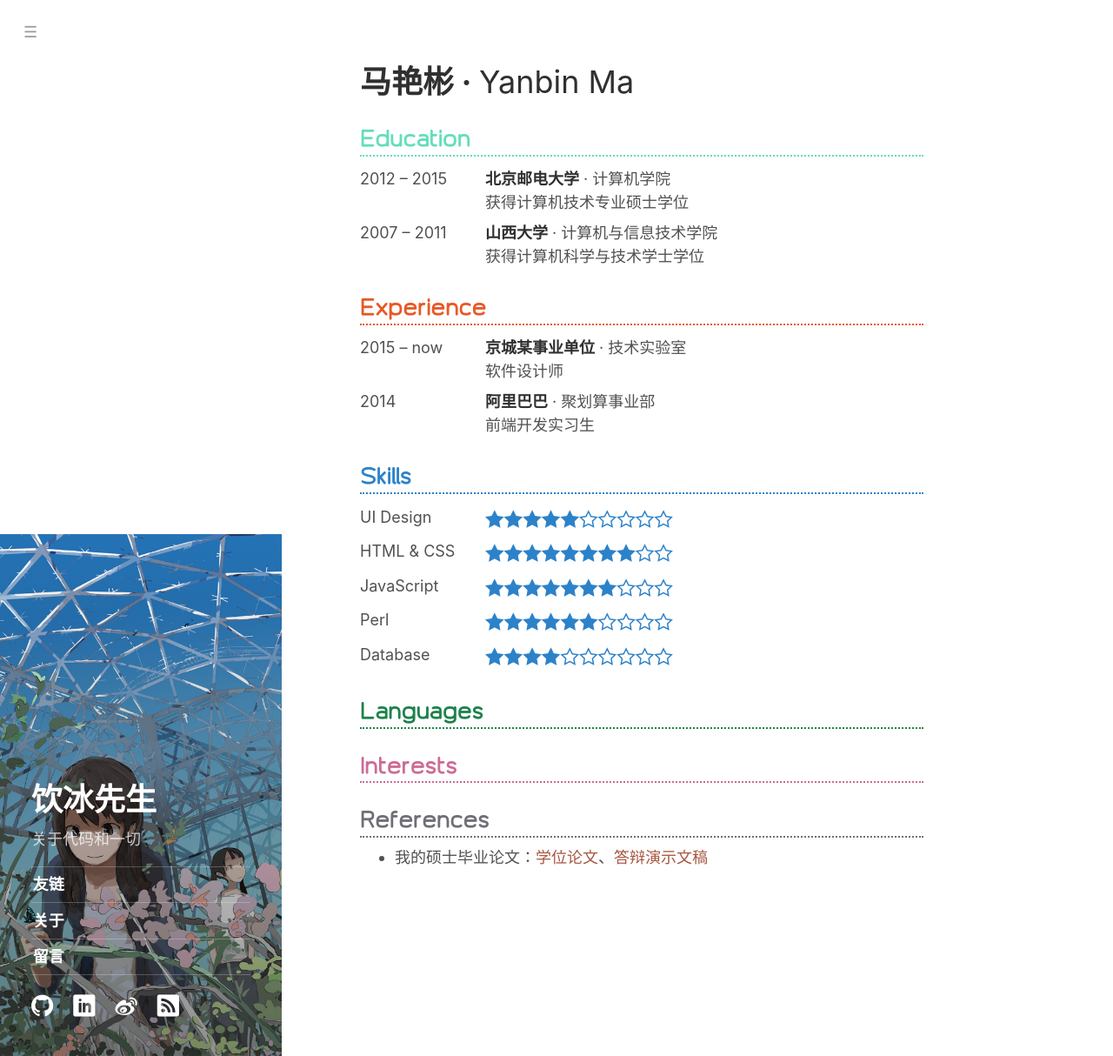
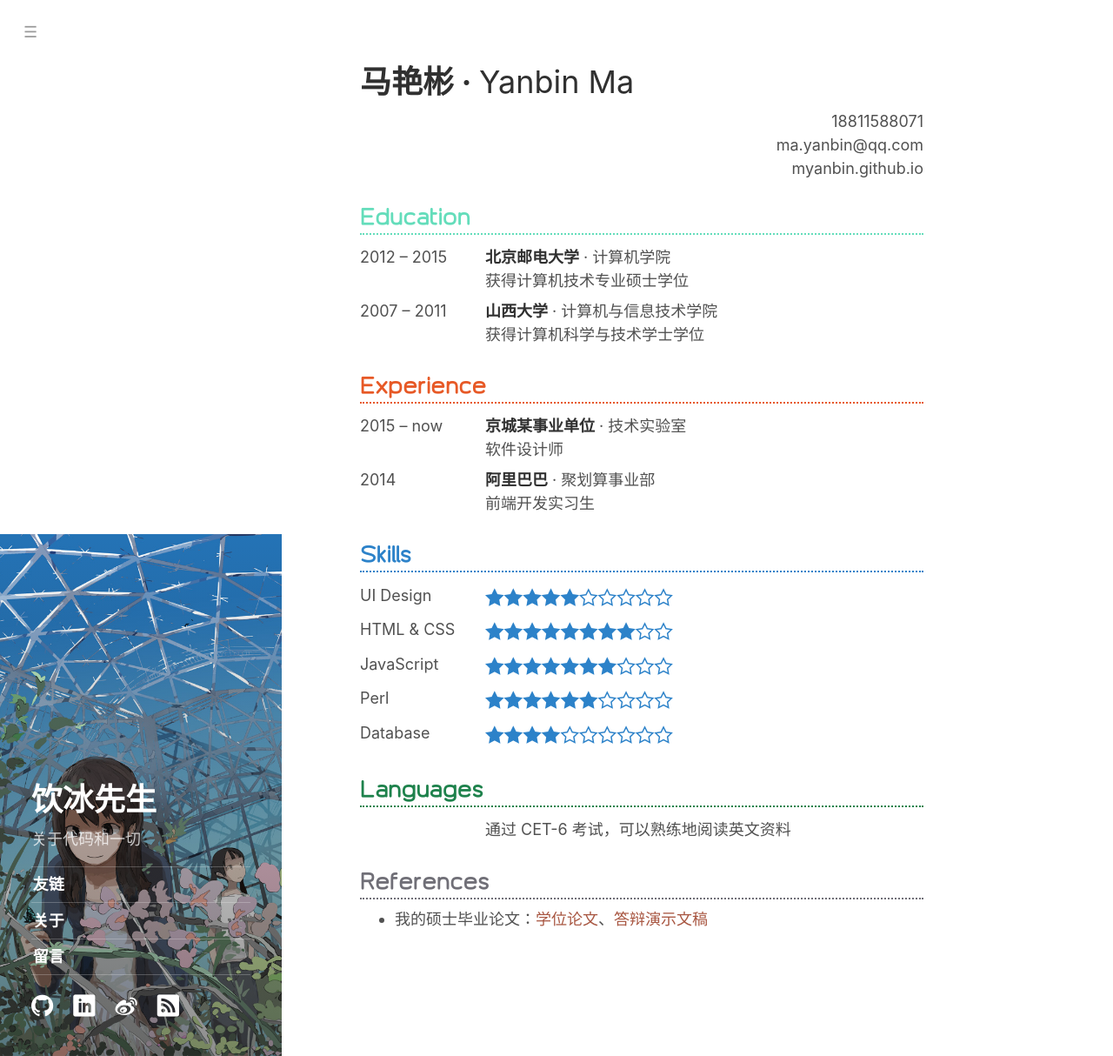
Before and after one commit to ybm/myanbin.github.io, a Jekyll site: the page built from cv.html, in a window 1280 px wide and 1214 px high. Shown: the whole window at 87% size. Built offline with Jekyll 4.4.1, drawn with Linux system fonts in a browser that asks for light colours.

Commit message:
修改简历部分内容

```diff
--- a/cv.html
+++ b/cv.html
@@ -30,6 +30,9 @@ permalink: cv.html
     font-family: 'icomoon' !important;
     border-bottom: 2px dotted;
   }
+  .section-profiles {
+    text-align: right;
+  }
   .section-skills .col-right {
     height: 1.8em;
     vertical-align: bottom;
@@ -51,6 +54,8 @@ permalink: cv.html
 <div class="page">
   <h1 class="page-title">马艳彬 &middot; <span style="font-weight: normal">Yanbin Ma</span></h1>
   <!-- <p class="lead"></p> -->
+
+  <div class="section-profiles">18811588071<br>ma.yanbin@qq.com<br>myanbin.github.io</div>
 
   <h2 id="section-1" class="section-heading" style="color: #64DDBB">Education</h2>
   <div class="section-table">
@@ -98,7 +103,13 @@ permalink: cv.html
     </div>
   </div>
   <h2 id="section-4" class="section-heading" style="color: #1E824C">Languages</h2>
-  <h2 id="section-5" class="section-heading" style="color: #CD6B97">Interests</h2>
+  <div class="section-table">
+    <div class="section-row">
+      <div class="col-left"></div>
+      <div class="col-right">通过 CET-6 考试，可以熟练地阅读英文资料</div>
+    </div>
+  </div>
+  <!-- <h2 id="section-5" class="section-heading" style="color: #CD6B97">Interests</h2> -->
   <h2 id="section-6" class="section-heading" style="color: #706F77">References</h2>
   <ul>
     <li>我的硕士毕业论文：<a href="">学位论文</a>、<a href="">答辩演示文稿</a></li>
--- a/public/css/poole.scss
+++ b/public/css/poole.scss
@@ -155,6 +155,7 @@ kbd {
   box-shadow: 0 0 10px rgba(0, 0, 0, 0.15);
   font-family: "Average Sans", sans-serif;
   font-size: .74rem;
+  font-weight: bold;
   text-shadow: 0 0 1px rgba(0, 0, 0, 0.1);
 }
 
```
